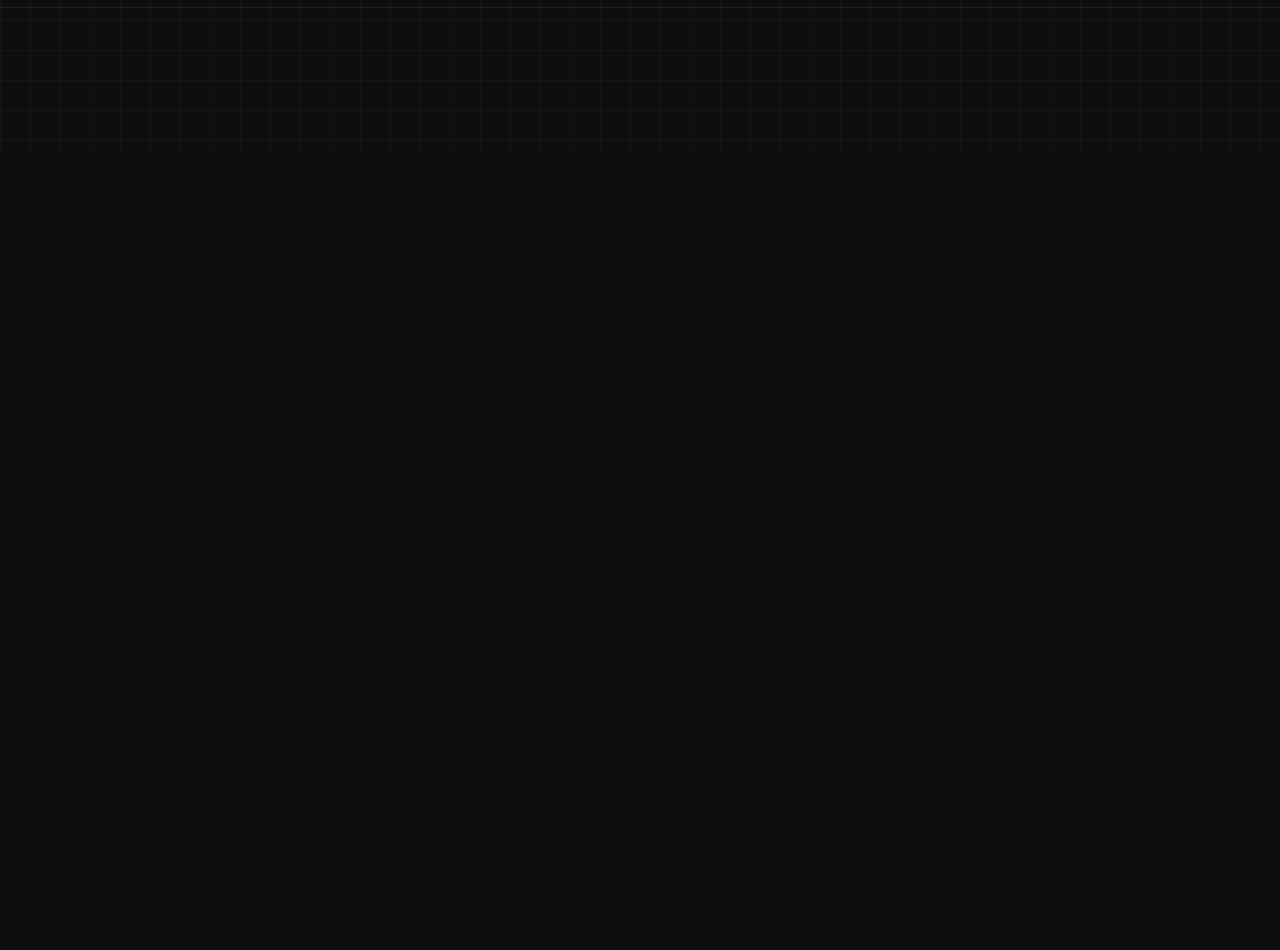
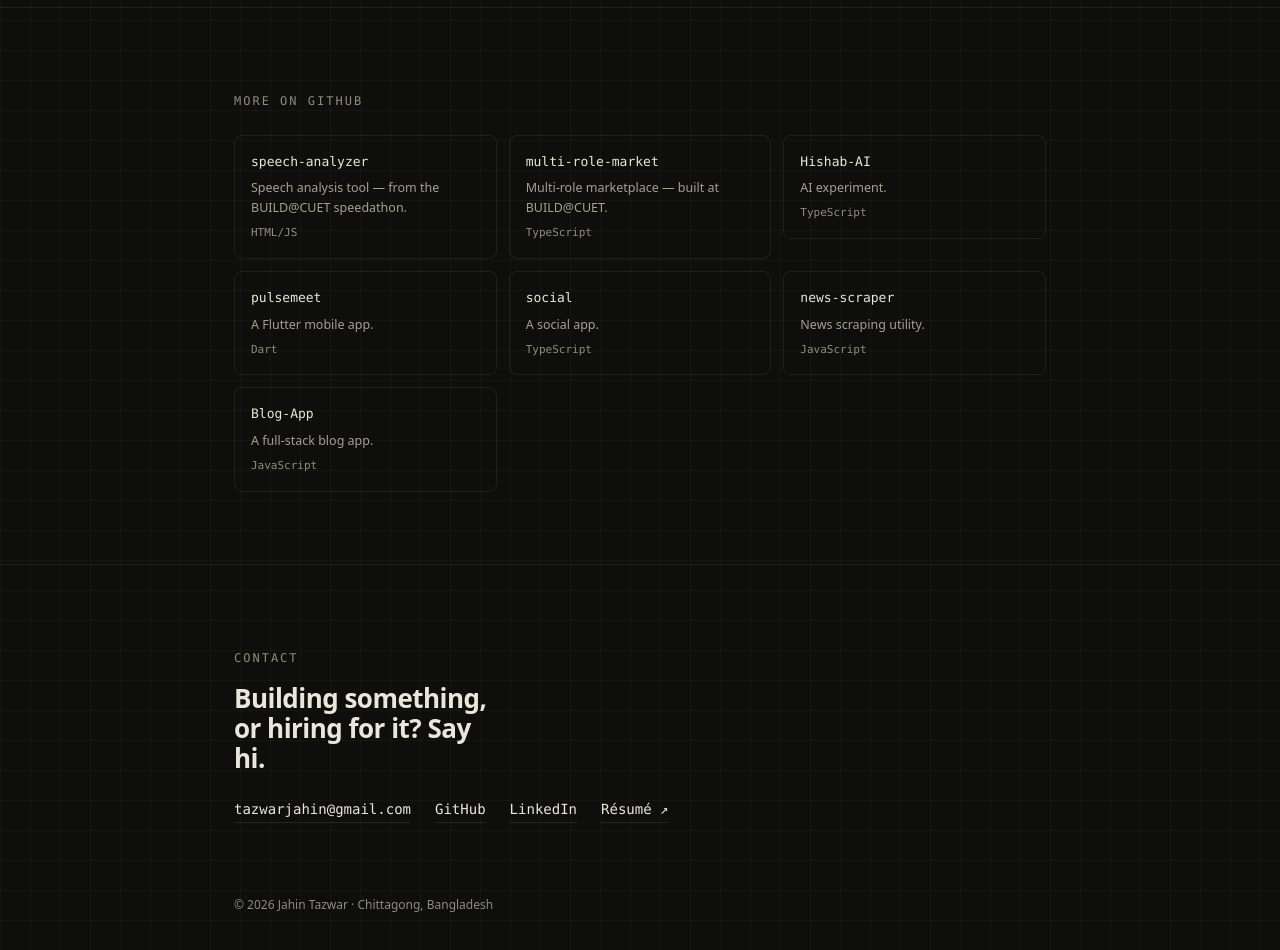
Before and after one commit to Jahin-Tazwar/portfolio, a React (Vite) app: page / in a window 1280 px wide. Shown: the part 3280-4230 px from the top of the page. Before the commit the page ends 3432 px from the top, so only its background shows below. Built offline with nearby package versions, Linux system fonts and the light colour scheme.

Commit message:
feat: add contact, footer, and more-on-github grid

```diff
--- a/src/App.tsx
+++ b/src/App.tsx
@@ -3,6 +3,8 @@ import { Hero } from "./components/Hero";
 import { SelectedWork } from "./components/SelectedWork";
 import { About } from "./components/About";
 import { Journey } from "./components/Journey";
+import { MoreOnGitHub } from "./components/MoreOnGitHub";
+import { Contact } from "./components/Contact";
 
 export default function App() {
   return (
@@ -13,7 +15,8 @@ export default function App() {
         <section id="work" className="section"><SelectedWork /></section>
         <section id="about" className="section"><About /></section>
         <section id="journey" className="section"><Journey /></section>
-        <section id="contact" className="section"><div className="container" /></section>
+        <section id="more" className="section"><MoreOnGitHub /></section>
+        <section id="contact" className="section"><Contact /></section>
       </main>
     </>
   );
--- /dev/null
+++ b/src/components/Contact.module.css
@@ -0,0 +1,5 @@
+.title { font-size: clamp(20px, 3vw, 26px); font-weight: 600; margin: var(--s-4) 0 var(--s-5); max-width: 18ch; }
+.links { display: flex; gap: var(--s-5); flex-wrap: wrap; font-size: 14px; }
+.links a { color: var(--text); text-decoration: none; border-bottom: 1px solid var(--border-strong); padding-bottom: 2px; }
+.links a:hover { color: var(--accent); border-color: var(--accent); }
+.copy { color: var(--muted); font-size: 12px; margin-top: var(--s-8); }
--- /dev/null
+++ b/src/components/Contact.tsx
@@ -0,0 +1,18 @@
+import { profile } from "../data/profile";
+import styles from "./Contact.module.css";
+
+export function Contact() {
+  return (
+    <div className="container">
+      <p className="eyebrow">contact</p>
+      <h2 className={styles.title}>Building something, or hiring for it? Say hi.</h2>
+      <div className={styles.links}>
+        <a href={`mailto:${profile.email}`} className="mono">{profile.email}</a>
+        <a href={profile.github} target="_blank" rel="noopener noreferrer" className="mono">GitHub</a>
+        <a href={profile.linkedin} target="_blank" rel="noopener noreferrer" className="mono">LinkedIn</a>
+        <a href={profile.resume} target="_blank" rel="noopener noreferrer" className="mono">Résumé ↗</a>
+      </div>
+      <p className={styles.copy}>© {new Date().getFullYear()} Jahin Tazwar · Chittagong, Bangladesh</p>
+    </div>
+  );
+}
--- /dev/null
+++ b/src/components/MoreOnGitHub.module.css
@@ -0,0 +1,6 @@
+.grid { display: grid; grid-template-columns: repeat(auto-fill, minmax(220px, 1fr)); gap: var(--s-3); margin-top: var(--s-5); }
+.card { display: flex; flex-direction: column; gap: 6px; padding: var(--s-4); border: 1px solid var(--border); border-radius: var(--radius); text-decoration: none; transition: border-color var(--dur) var(--ease), transform var(--dur) var(--ease); }
+.card:hover { border-color: var(--accent); transform: translateY(-2px); }
+.name { color: var(--text); font-size: 13px; }
+.note { color: var(--muted-2); font-size: 12.5px; }
+.lang { color: var(--muted); font-size: 11px; margin-top: auto; }
--- /dev/null
+++ b/src/components/MoreOnGitHub.tsx
@@ -0,0 +1,22 @@
+import { moreOnGitHub } from "../data/projects";
+import { Reveal } from "./Reveal";
+import styles from "./MoreOnGitHub.module.css";
+
+export function MoreOnGitHub() {
+  return (
+    <div className="container">
+      <p className="eyebrow">more on github</p>
+      <div className={styles.grid}>
+        {moreOnGitHub.map((r, i) => (
+          <Reveal key={r.name} delay={i * 40}>
+            <a href={r.repo} target="_blank" rel="noopener noreferrer" className={styles.card}>
+              <span className={`mono ${styles.name}`}>{r.name}</span>
+              <span className={styles.note}>{r.note}</span>
+              <span className={`mono ${styles.lang}`}>{r.lang}</span>
+            </a>
+          </Reveal>
+        ))}
+      </div>
+    </div>
+  );
+}
```
Also changed, not shown: 2 other files (tests, documents, lock files or other folders).
